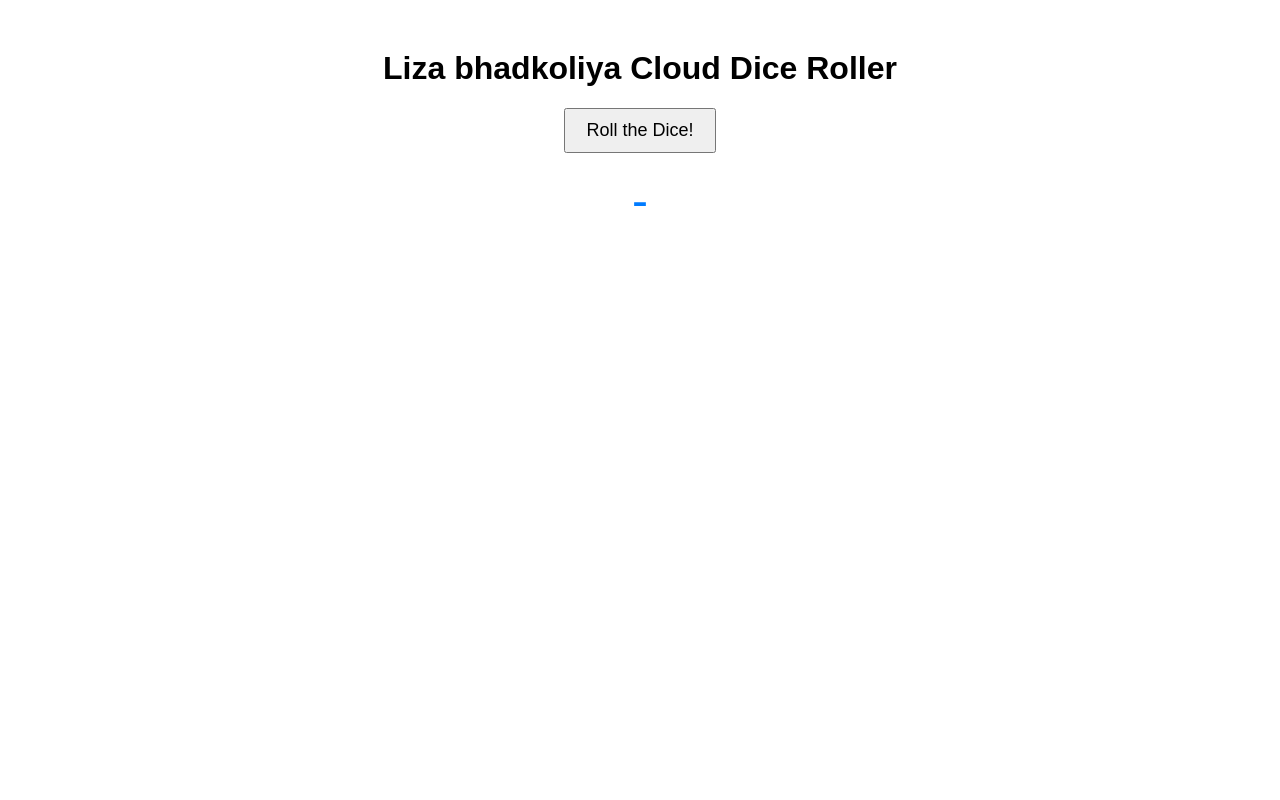
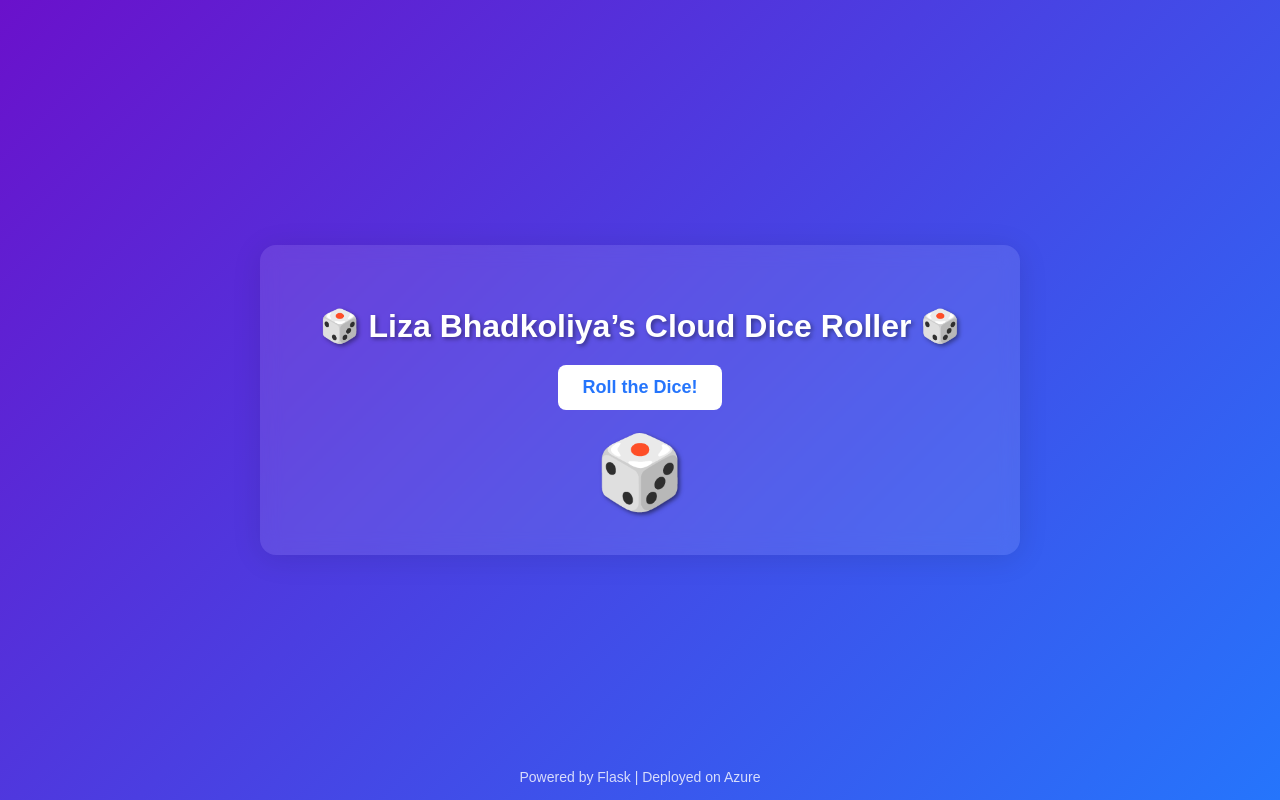
Before and after one commit to lizab12/roller-dice, a Flask app: page / in a window 1280 px wide. Run offline with Flask 2, Linux system fonts and the light colour scheme.

Commit message:
updated UI

```diff
--- a/app.py
+++ b/app.py
@@ -5,11 +5,11 @@ app = Flask(__name__)
 
 @app.route('/')
 def home():
-    return render_template("index.html")  # make sure file name matches exactly
+    return render_template("index.html")
 
 @app.route('/roll')
 def roll_dice():
-    return jsonify({"result": random.randint(1,6)})
+    return jsonify({"result": random.randint(1, 6)})
 
 if __name__ == "__main__":
-    app.run(host="0.0.0.0", port=8080)
+    app.run(host="0.0.0.0", port=8080, debug=True)
--- a/templates/index.html
+++ b/templates/index.html
@@ -1,24 +1,102 @@
 <!DOCTYPE html>
-<html>
+<html lang="en">
 <head>
+  <meta charset="UTF-8" />
+  <meta name="viewport" content="width=device-width, initial-scale=1.0" />
   <title>🎲 Cloud Dice Roller</title>
   <style>
-        body { font-family: Arial, sans-serif; text-align: center; margin-top: 50px; }
-        button { padding: 10px 20px; font-size: 18px; cursor: pointer; }
-        #result { font-size: 48px; margin-top: 20px; color: #007bff; }
+    body {
+      font-family: 'Poppins', sans-serif;
+      background: linear-gradient(135deg, #6a11cb 0%, #2575fc 100%);
+      color: #fff;
+      text-align: center;
+      margin: 0;
+      height: 100vh;
+      display: flex;
+      flex-direction: column;
+      justify-content: center;
+      align-items: center;
+    }
+
+    h1 {
+      font-size: 2em;
+      margin-bottom: 20px;
+      text-shadow: 2px 2px 4px rgba(0,0,0,0.4);
+    }
+
+    .card {
+      background: rgba(255, 255, 255, 0.1);
+      backdrop-filter: blur(10px);
+      border-radius: 16px;
+      padding: 40px 60px;
+      box-shadow: 0 4px 30px rgba(0,0,0,0.1);
+      text-align: center;
+    }
+
+    button {
+      background: #fff;
+      color: #2575fc;
+      border: none;
+      padding: 12px 24px;
+      border-radius: 8px;
+      font-size: 18px;
+      font-weight: bold;
+      cursor: pointer;
+      transition: 0.3s;
+    }
+
+    button:hover {
+      background: #2575fc;
+      color: white;
+    }
+
+    #result {
+      font-size: 72px;
+      margin-top: 20px;
+      color: #ffeb3b;
+      text-shadow: 2px 2px 4px rgba(0,0,0,0.5);
+    }
+
+    footer {
+      position: absolute;
+      bottom: 15px;
+      font-size: 14px;
+      color: rgba(255, 255, 255, 0.8);
+    }
+
+    @keyframes roll {
+      0% { transform: rotate(0deg); }
+      25% { transform: rotate(90deg); }
+      50% { transform: rotate(180deg); }
+      75% { transform: rotate(270deg); }
+      100% { transform: rotate(360deg); }
+    }
+
+    .rolling {
+      animation: roll 0.5s ease;
+    }
   </style>
 </head>
 <body>
-    <h1> Liza bhadkoliya Cloud Dice Roller</h1>
+  <div class="card">
+    <h1>🎲 Liza Bhadkoliya’s Cloud Dice Roller 🎲</h1>
     <button onclick="rollDice()">Roll the Dice!</button>
-    <div id="result">-</div>
+    <div id="result">🎲</div>
+  </div>
+
+  <footer>Powered by Flask | Deployed on Azure</footer>
 
   <script>
     function rollDice() {
+      const resultDiv = document.getElementById('result');
+      resultDiv.classList.add('rolling');
       fetch('/roll')
         .then(response => response.json())
         .then(data => {
-                document.getElementById('result').innerText = data.result;
+          setTimeout(() => {
+            resultDiv.classList.remove('rolling');
+            resultDiv.innerText = data.result;
+          }, 500);
         })
         .catch(err => console.error(err));
     }
```
Lines whose indentation alone changed are shown as unchanged.
